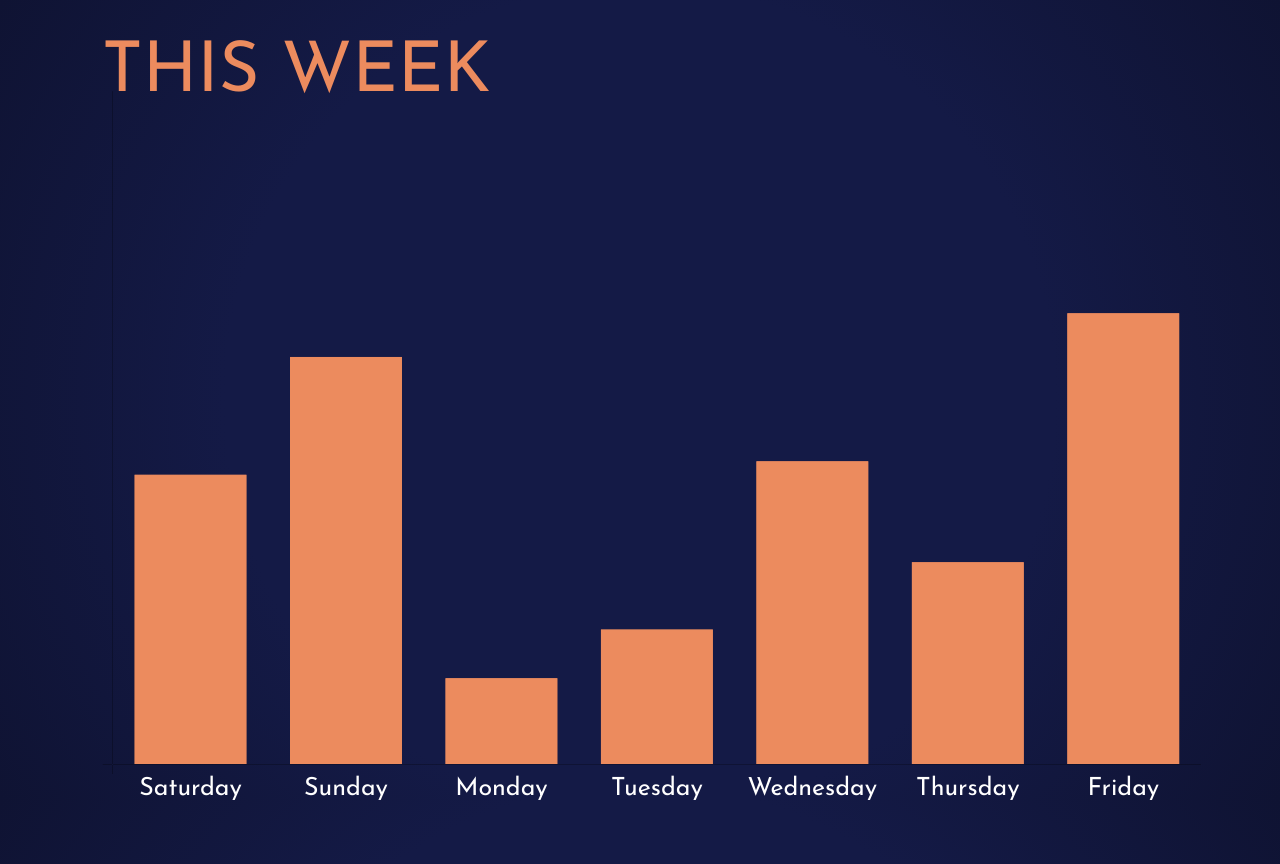
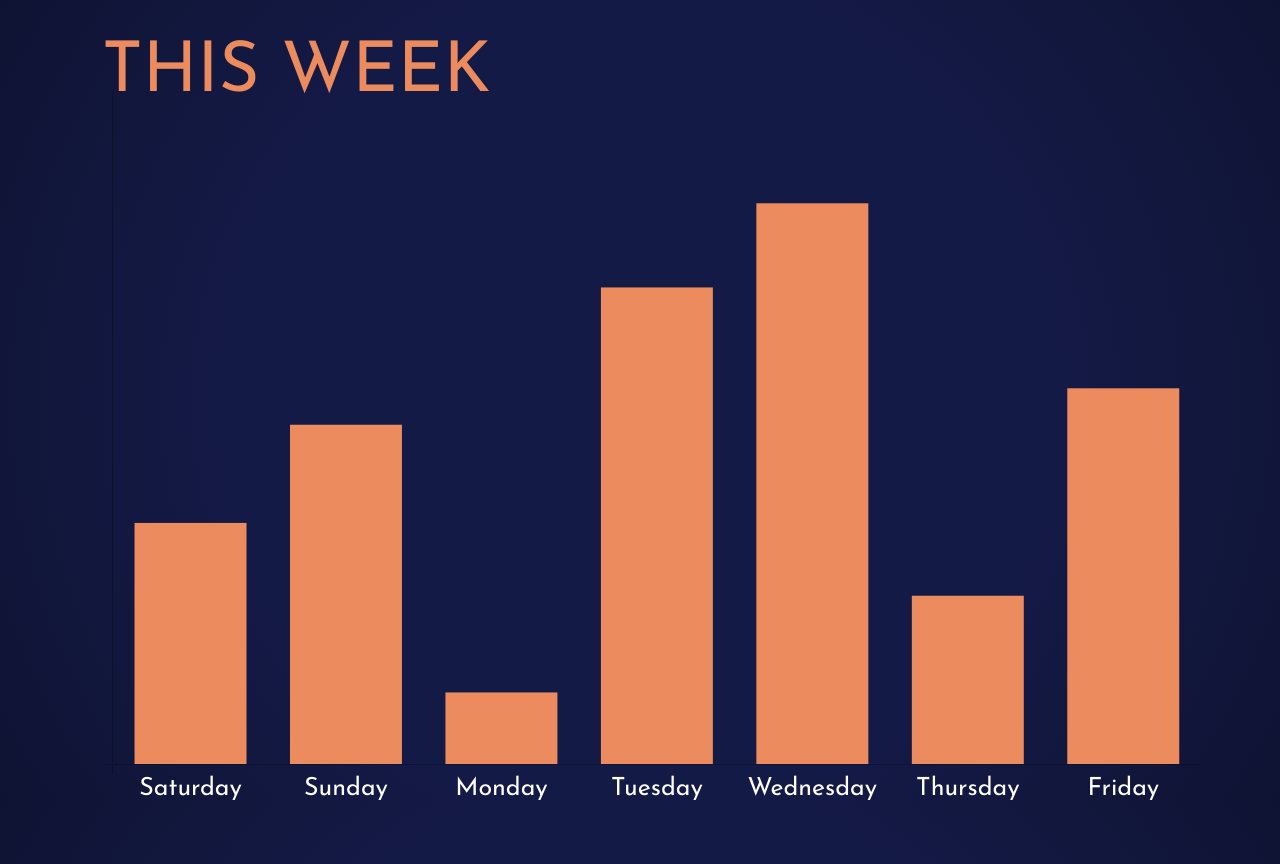
Before and after one commit to DMeechan/sleepyhead, a React (Create React App) app in the folder web/: page / in a window 1280 px wide. Built offline with nearby package versions, Linux system fonts and the light colour scheme.

Commit message:
Small style change

```diff
--- a/web/src/components/BarChart.js
+++ b/web/src/components/BarChart.js
@@ -30,10 +30,10 @@ const data = {
     {
       backgroundColor: '#ec8b5e',
       borderColor: '#ec8b5e',
-      borderWidth: 1,
-      hoverBackgroundColor: 'rgba(236,139,94,0.8)',
+      borderWidth: 0.1,
+      hoverBackgroundColor: 'rgba(236,139,94,0.7)',
       hoverBorderColor: '#ec8b5e',
-      data: [43, 60.5, 12.76, 20, 45, 30, 67, 0, 100]
+      data: [43, 60.5, 12.76, 85, 100, 30, 67, 0, 101]
     }
   ]
 };
```
